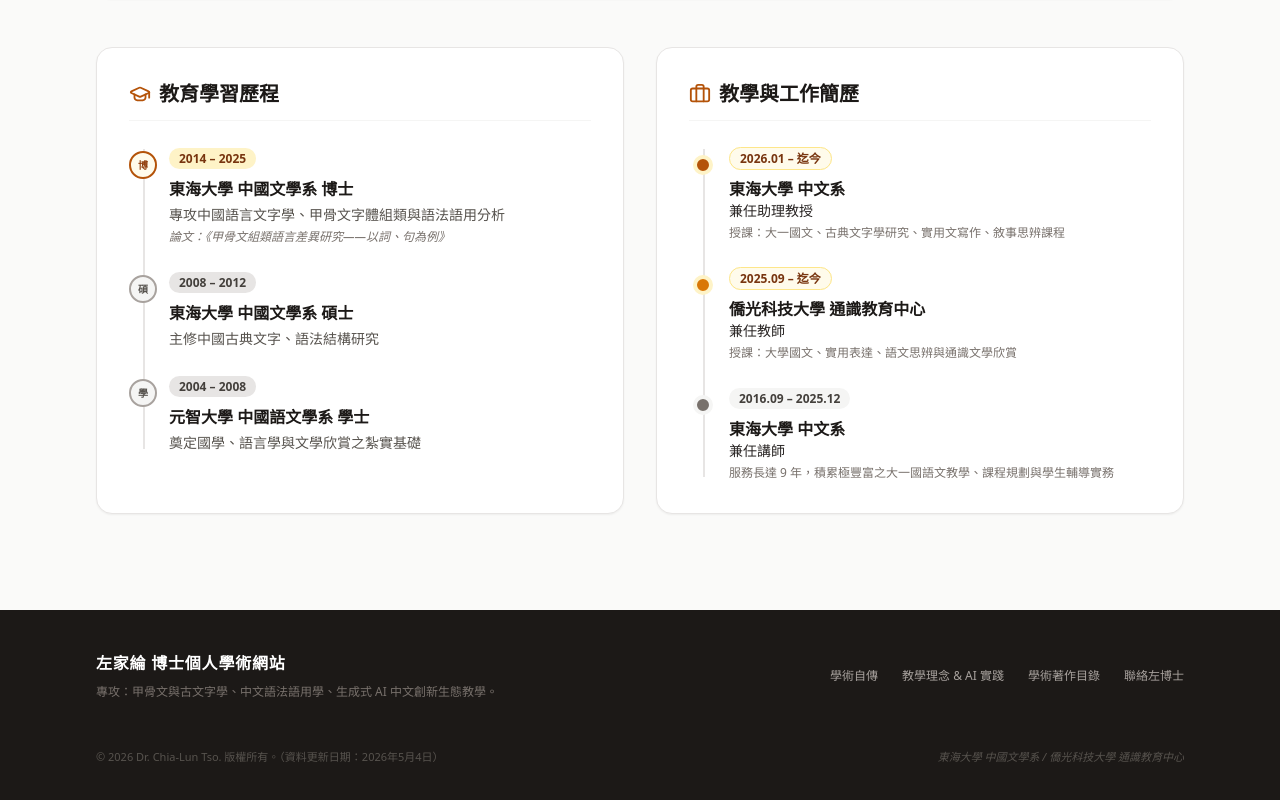
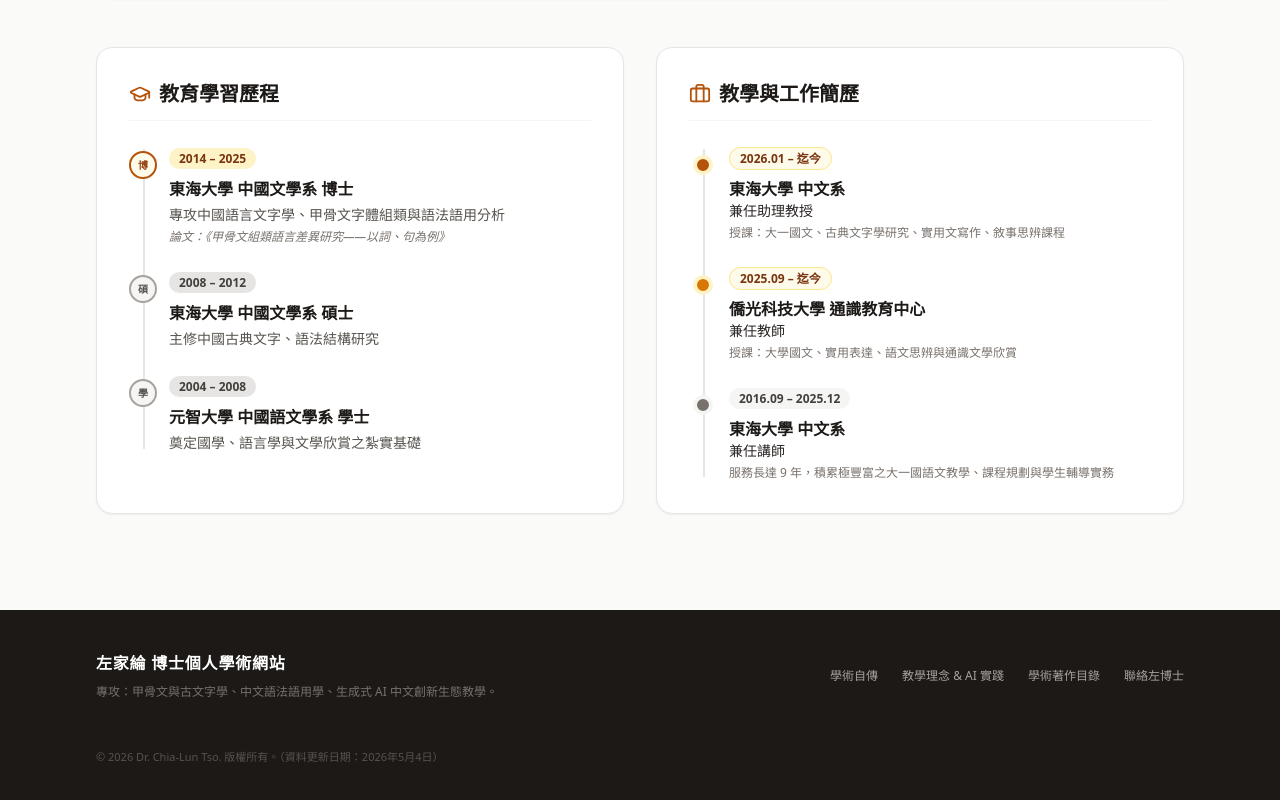
Before and after one commit to cltso/my-site, a React (Vite) app: page / in a window 1280 px wide. Shown: the part 1727-2527 px from the top of the page. Built offline with nearby package versions, Linux system fonts and the light colour scheme.

Commit message:
Update i18n.js

```diff
--- a/src/i18n.js
+++ b/src/i18n.js
@@ -361,6 +361,6 @@
     site: { zh: '左家綸 博士個人學術網站', en: 'Dr. Chia-Lun Tso — Academic Website' },
     tagline: { zh: '專攻：甲骨文與古文字學、中文語法語用學、生成式 AI 中文創新生態教學。', en: 'Specializing in oracle-bone script & paleography, Chinese grammar & pragmatics, and generative-AI Chinese pedagogy.' },
     rights: { zh: '© 2026 Dr. Chia-Lun Tso. 版權所有。（資料更新日期：2026年5月4日）', en: '© 2026 Dr. Chia-Lun Tso. All Rights Reserved. (Updated: May 4, 2026)' },
-    affil: { zh: '東海大學 中國文學系 / 僑光科技大學 通識教育中心', en: 'Tunghai University, Dept. of Chinese / Overseas Chinese Univ. of Technology, General Education' }
+    affil: { zh: '', en: '' }
   }
 };
```
